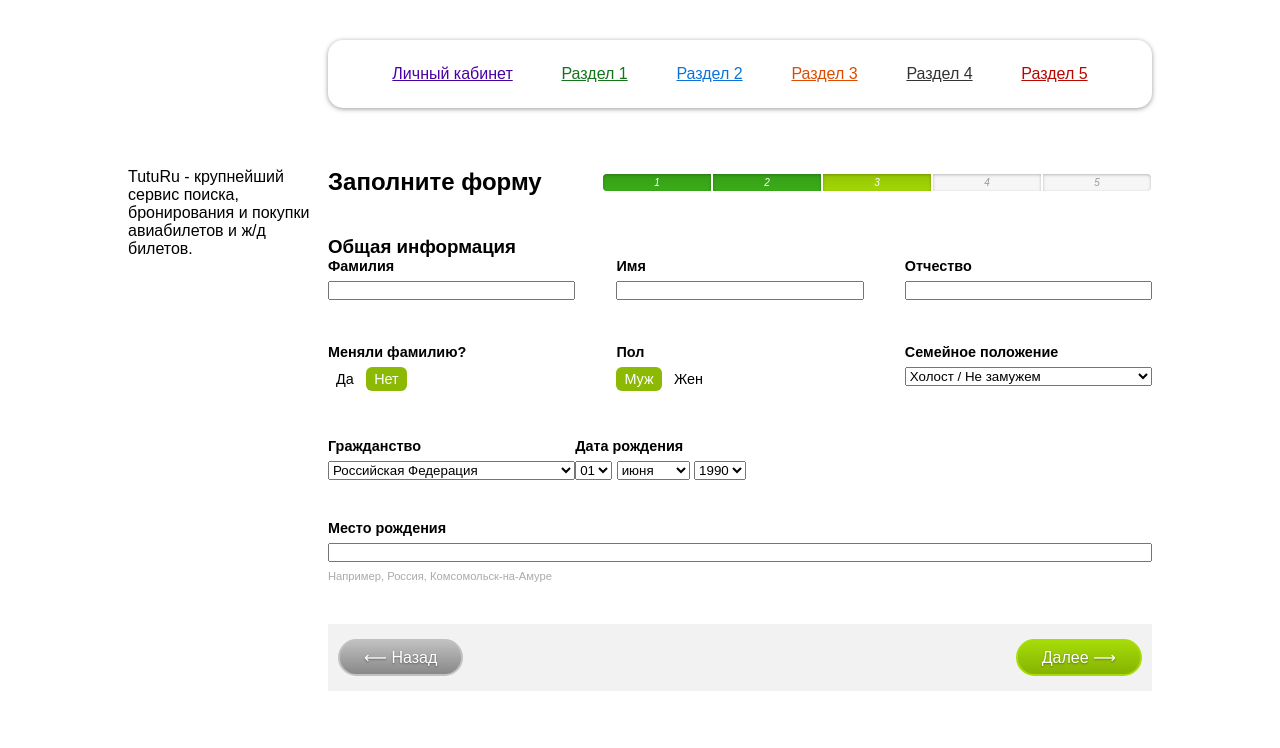
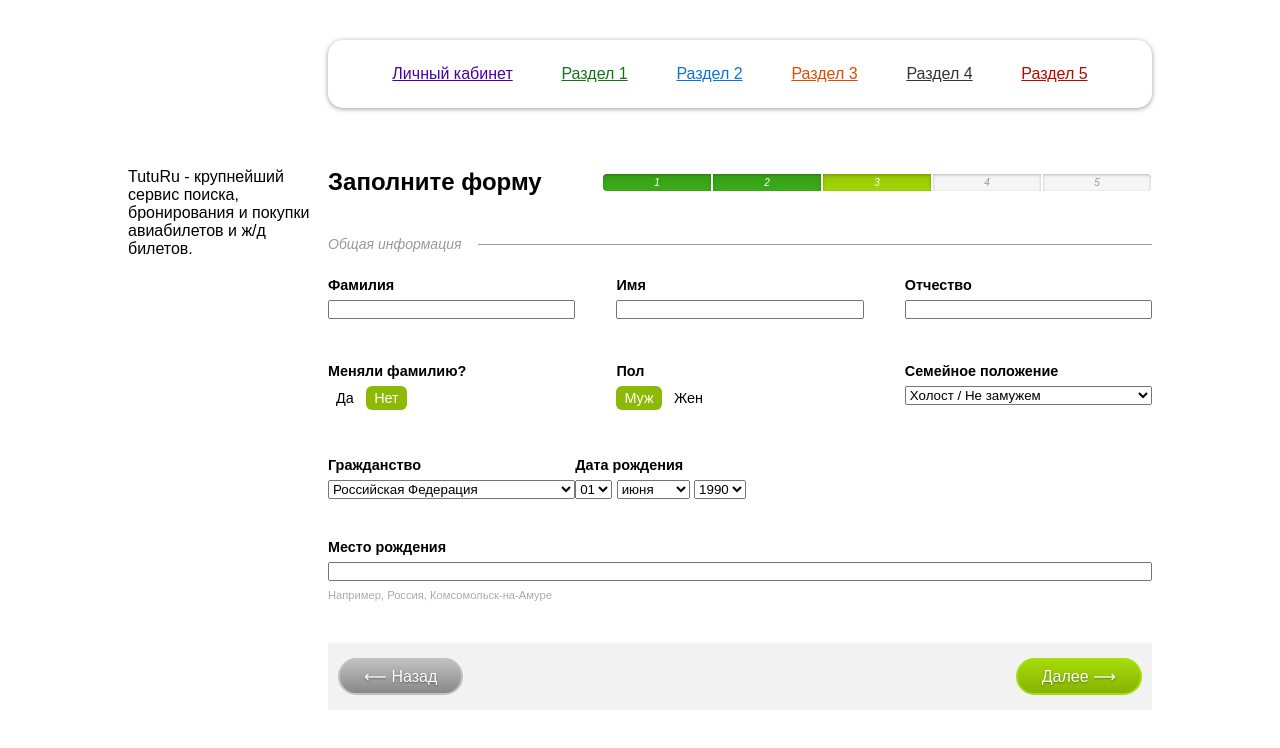
Before and after one commit to goale/tutu-test, a plain HTML site: page html-test/layout/index.html in a window 1280 px wide. Drawn offline with Linux system fonts and the light colour scheme.

Commit message:
group heading

```diff
--- a/html-test/layout/main.css
+++ b/html-test/layout/main.css
@@ -107,6 +107,27 @@ header {
 .form-progress__step--active ~ .form-progress__step {
     background: #f6f6f6;
     color: #999;
+}
+
+.group-heading {
+    position: relative;
+    font-style: italic;
+    font-size: 14px;
+    font-weight: normal;
+    color: #999;
+    margin-bottom: 25px;
+    overflow: hidden;
+    padding-right: 15px;
+}
+
+.group-heading:after {
+    content: "";
+    border-top: 1px solid #999;
+    height: 1px;
+    left: 150px;
+    position: absolute;
+    top: 50%;
+    width: 100%;
 }
 
 .main-form__body {
```
